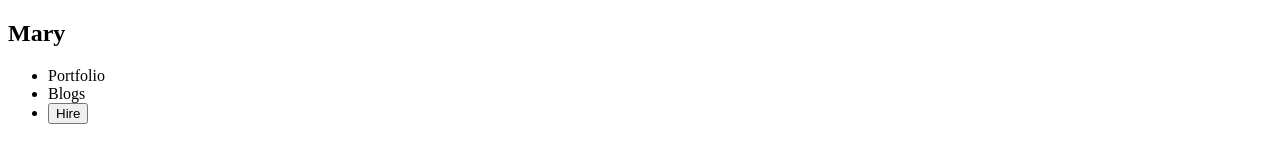
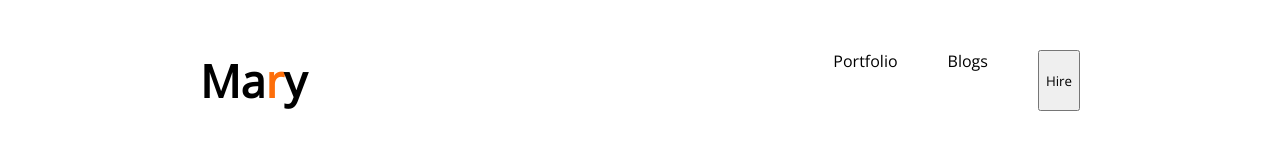
Before and after one commit to khalekur-phero/mary-portfolio, a plain HTML site: page index.html in a window 1280 px wide. Drawn offline with nearby package versions, Linux system fonts and the light colour scheme.

Commit message:
mary-portfolio

```diff
--- a/index.html
+++ b/index.html
@@ -7,11 +7,17 @@
     <meta name="viewport" content="width=device-width, initial-scale=1.0">
     <title>mary portfolio</title>
     <link rel="stylesheet" href="styles.css">
+    <link rel="preconnect" href="https://fonts.googleapis.com">
+    <link rel="preconnect" href="https://fonts.gstatic.com" crossorigin>
+    <link href="https://fonts.googleapis.com/css2?family=Open+Sans&family=Poppins&family=Roboto&display=swap"
+        rel="stylesheet">
+
 </head>
 
 <body>
     <header>
-        <h2 class="nav-title">Mary</h2>
+        <nav>
+            <h2 class="nav-title">Ma<span class="primary-text">r</span>y</h2>
             <ul>
                 <li>Portfolio</li>
                 <li>Blogs</li>
@@ -19,6 +25,7 @@
                     <button>Hire</button>
                 </li>
             </ul>
+        </nav>
     </header>
     <main></main>
     <footer></footer>
--- a/styles.css
+++ b/styles.css
@@ -0,0 +1,31 @@
+* {
+    margin: 0;
+    font-family: 'Open Sans', sans-serif;
+}
+
+nav {
+    display: flex;
+    justify-content: space-between;
+    margin: 50px 200px;
+}
+
+.nav-title {
+    font-family: 'Open Sans';
+    font-style: normal;
+    font-weight: 800;
+    font-size: 45px;
+}
+
+nav ul {
+    display: flex;
+}
+
+nav li {
+    display: flex;
+    list-style: none;
+    margin-left: 50px;
+}
+
+.primary-text {
+    color: #FD6E0A;
+}
```
Lines whose indentation alone changed are shown as unchanged.
